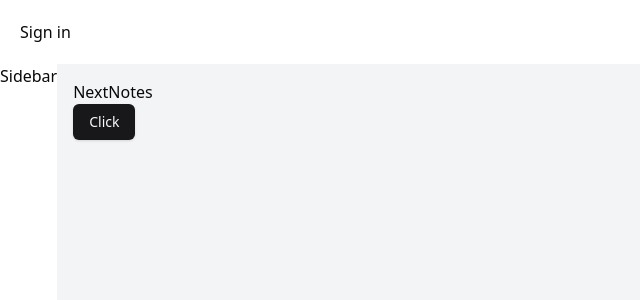
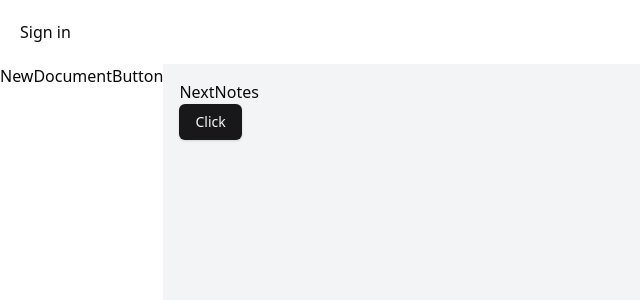
Before and after one commit to davi-p-oliveira-11/NextNotes, a Next.js app: page / in a window 1280 px wide. Shown: the top 300 px of the page, without its empty margins (0-640 px from the left). Built offline with nearby package versions, Linux system fonts and the light colour scheme; no server answers.

Commit message:
feat(button) added new document button

```diff
--- /dev/null
+++ b/components/NewDocumentButton.tsx
@@ -0,0 +1,5 @@
+function NewDocumentButton() {
+  return <div>NewDocumentButton</div>;
+}
+
+export default NewDocumentButton;
--- a/components/Sidebar.tsx
+++ b/components/Sidebar.tsx
@@ -1,5 +1,11 @@
+import NewDocumentButton from "./NewDocumentButton";
+
 function Sidebar() {
-  return <div>Sidebar</div>;
+  return (
+    <div>
+      <NewDocumentButton />
+    </div>
+  );
 }
 
 export default Sidebar;
```
